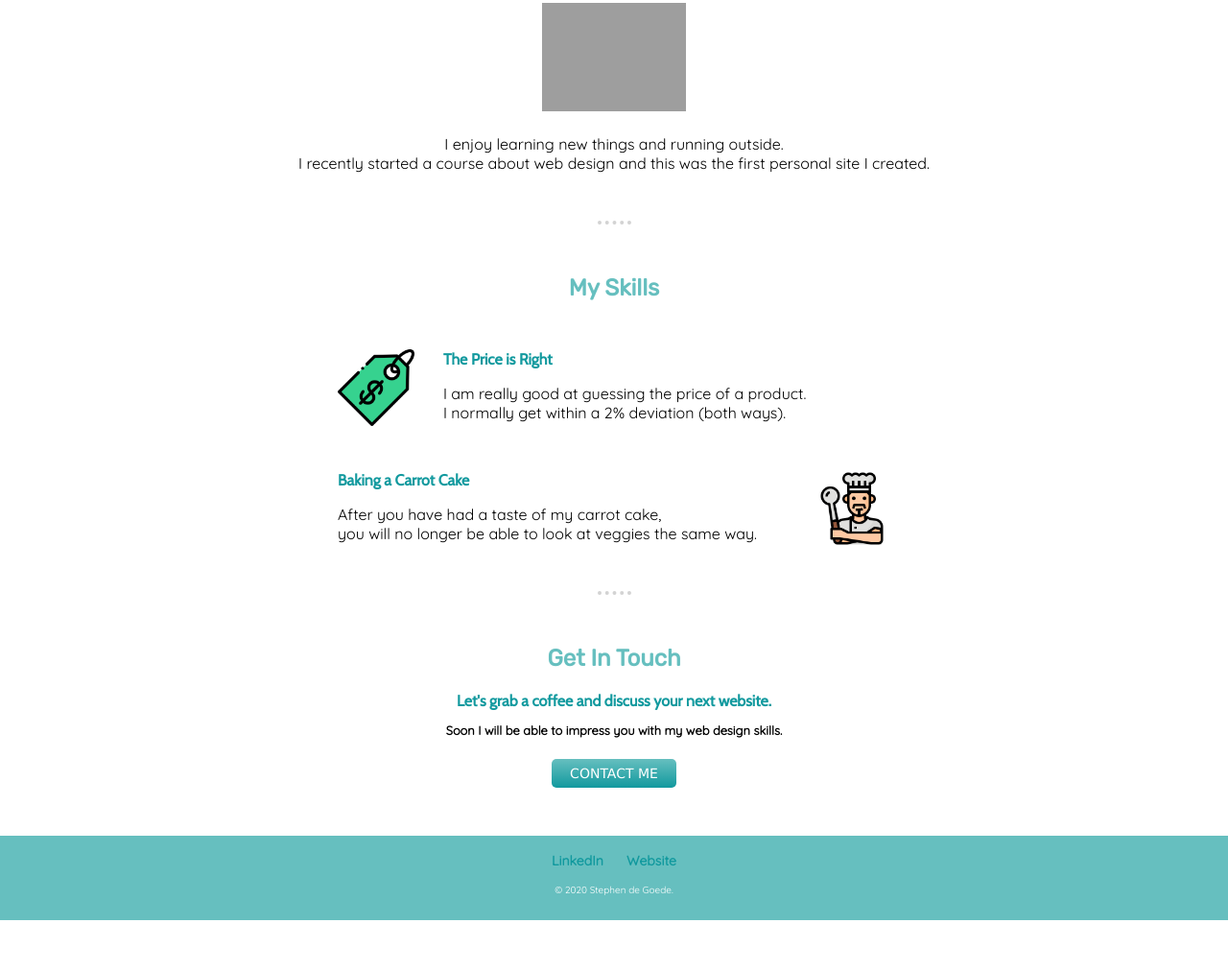
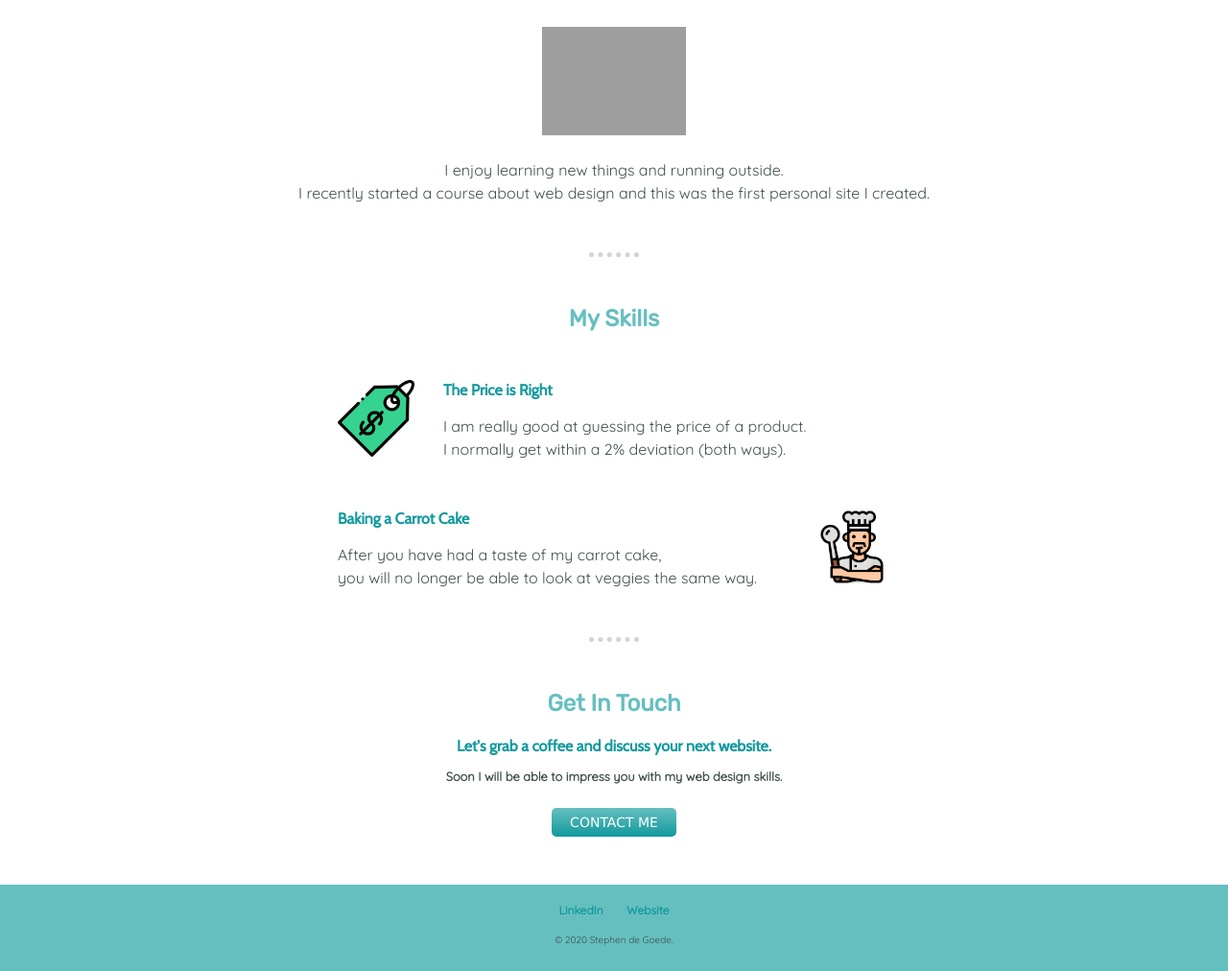
Before and after one commit to stephendegoede/html-lessons, a plain HTML site: page CSS Interm - My Personal Site V2.0/MySite.html in a window 1280 px wide. Shown: the part 646-1658 px from the top of the page at 96% size. Before the commit the page ends 1605 px from the top, so only its background shows below. Drawn offline with nearby package versions, Linux system fonts and the light colour scheme; grey boxes are pictures that could not be loaded.

Commit message:
Updated styles further based on challenge solution.

```diff
--- a/CSS Interm - My Personal Site V2.0/MySiteStyles.css
+++ b/CSS Interm - My Personal Site V2.0/MySiteStyles.css
@@ -3,6 +3,7 @@ body {
   text-align: center;
   font-family: 'Quicksand', sans-serif;
   margin-bottom: 0;
+  color: #40514E;
 }
 
 h1 {
@@ -34,20 +35,22 @@ h4 {
 }
 
 p {
-  /* margin-top: 5px; */
+  line-height: 1.5;
 }
 
 a {
   color: #11999E;
 }
 
+a:hover{
+  color: #EAF6F6;
+}
+
 hr {
   border: none;
-  height: 2px;
-  width: 35px;
-  border-top: dotted 4px;
-  border-color: lightgrey;
-  margin: 50px auto 50px auto;
+  width: 4%;
+  border-top: dotted lightgrey 5px;
+  margin: 50px auto;
   /* background-color: inherit; */
 }
 
@@ -92,6 +95,10 @@ hr {
   position: relative;
 }
 
+.middle-container {
+  margin: 25px 0;
+}
+
 .bottom-container {
   background-color: #66BFBF;
   margin-bottom: 0;
@@ -115,19 +122,19 @@ hr {
   bottom: 300px;
 }
 
-.copyright{
+.copyright {
   margin-bottom: 0;
-  color: white;
+  color: EAF6F6;
   font-size: 10px;
   padding-top: 5px;
   padding-bottom: 10px;
 }
 
-.footer-link{
+.footer-link {
   font-family: quicksand;
   text-decoration: none;
   font-weight: 600;
-  font-size: 14px;
+  font-size: 12px;
   margin: 10px;
 }
 
```
